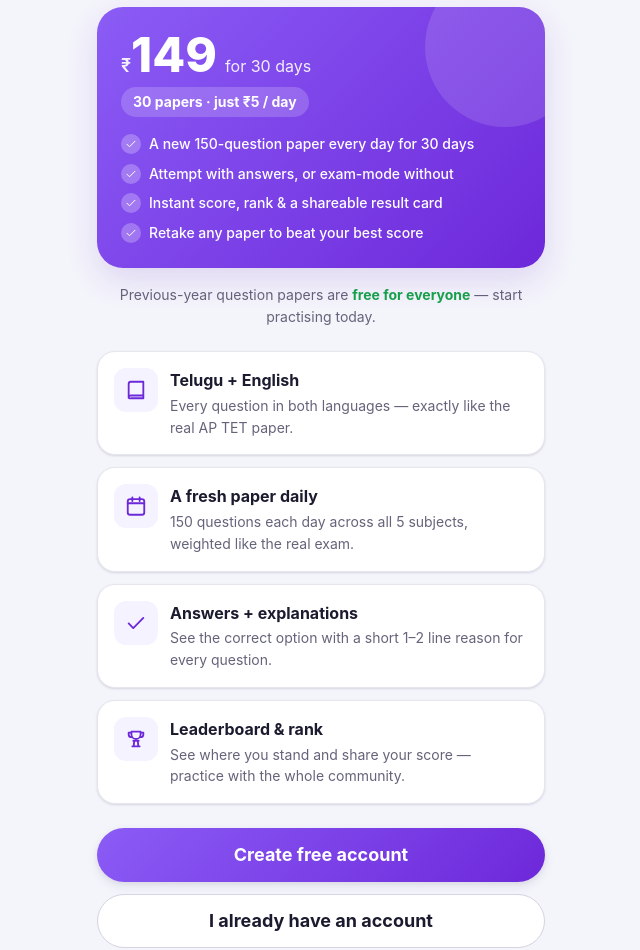
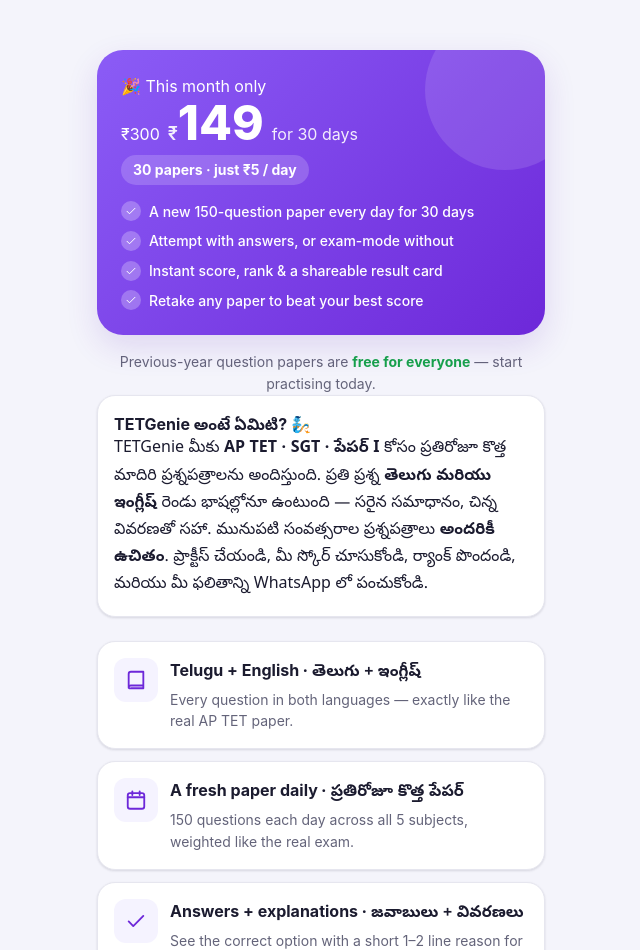
Before and after one commit to puneethx/TETGenie, a React (Vite) app in the folder frontend/: page / in a window 1280 px wide. Shown: the part 382-1332 px from the top of the page, without its empty margins (319-959 px from the left). Built offline with nearby package versions, Linux system fonts and the light colour scheme; no server answers.

Commit message:
Enhance Home page with Telugu translations
Added multilingual support for feature titles and descriptions in Telugu.

```diff
--- a/frontend/src/pages/Home.jsx
+++ b/frontend/src/pages/Home.jsx
@@ -1,18 +1,28 @@
-import { Link } from 'react-router-dom'
+import { Link, Navigate } from 'react-router-dom'
 import { useTheme } from '../context/ThemeContext'
+import { useAuth } from '../context/AuthContext'
+import { Splash } from '../components/guards'
 import Logo from '../components/Logo'
 import Icon from '../components/Icon'
 import './home.css'
 
 const FEATURES = [
-  { icon: 'book', title: 'Telugu + English', desc: 'Every question in both languages — exactly like the real AP TET paper.' },
-  { icon: 'calendar', title: 'A fresh paper daily', desc: '150 questions each day across all 5 subjects, weighted like the real exam.' },
-  { icon: 'check', title: 'Answers + explanations', desc: 'See the correct option with a short 1–2 line reason for every question.' },
-  { icon: 'trophy', title: 'Leaderboard & rank', desc: 'See where you stand and share your score — practice with the whole community.' },
+  { icon: 'book', title: 'Telugu + English', te: 'తెలుగు + ఇంగ్లీష్', desc: 'Every question in both languages — exactly like the real AP TET paper.' },
+  { icon: 'calendar', title: 'A fresh paper daily', te: 'ప్రతిరోజూ కొత్త పేపర్', desc: '150 questions each day across all 5 subjects, weighted like the real exam.' },
+  { icon: 'check', title: 'Answers + explanations', te: 'జవాబులు + వివరణలు', desc: 'See the correct option with a short 1–2 line reason for every question.' },
+  { icon: 'trophy', title: 'Leaderboard & rank', te: 'ర్యాంక్ & లీడర్‌బోర్డ్', desc: 'See where you stand and share your score — practice with the whole community.' },
 ]
 
 export default function Home() {
   const { theme, toggleTheme } = useTheme()
+  const { isAuthenticated, isAdmin, loading } = useAuth()
+
+  // If a signed-in user opens the public landing (e.g. from a home-screen
+  // shortcut / saved PWA), take them straight into the app instead of showing
+  // the login/signup marketing page.
+  if (loading) return <Splash />
+  if (isAuthenticated) return <Navigate to={isAdmin ? '/admin' : '/app'} replace />
+
   return (
     <div className="landing">
       <div className="landing-top">
@@ -29,6 +39,7 @@ export default function Home() {
         <h1>
           Become <span className="accent">exam-ready</span>,<br /> one paper a day.
         </h1>
+        <p className="hero-te telugu">ప్రతిరోజూ ఒక పరీక్షతో TET కు సిద్ధమవండి.</p>
         <p>
           Daily mock exams for TET SGT Paper I in Telugu &amp; English — built from real
           previous-year papers, with answers and explanations.
@@ -36,10 +47,10 @@ export default function Home() {
       </section>
 
       <section className="offer" aria-label="Subscription offer">
+        <span className="offer-ribbon">🎉 This month only</span>
         <div className="price-row">
-          <span className="price">
-            <small>₹</small>149
-          </span>
+          <span className="price-old">₹300</span>
+          <span className="price"><small>₹</small>149</span>
           <span style={{ opacity: 0.9 }}>for 30 days</span>
         </div>
         <span className="per-day">30 papers · just ₹5 / day</span>
@@ -55,12 +66,23 @@ export default function Home() {
         Previous-year question papers are <strong style={{ color: 'var(--green-500)' }}>free for everyone</strong> — start practising today.
       </p>
 
+      {/* Telugu introduction — most of our users are Telugu speakers */}
+      <section className="intro-te card">
+        <h4>TETGenie అంటే ఏమిటి? 🧞</h4>
+        <p className="telugu">
+          TETGenie మీకు <strong>AP TET · SGT · పేపర్ I</strong> కోసం ప్రతిరోజూ కొత్త మాదిరి ప్రశ్నపత్రాలను
+          అందిస్తుంది. ప్రతి ప్రశ్న <strong>తెలుగు మరియు ఇంగ్లీష్</strong> రెండు భాషల్లోనూ ఉంటుంది — సరైన సమాధానం,
+          చిన్న వివరణతో సహా. మునుపటి సంవత్సరాల ప్రశ్నపత్రాలు <strong>అందరికీ ఉచితం</strong>.
+          ప్రాక్టీస్ చేయండి, మీ స్కోర్ చూసుకోండి, ర్యాంక్ పొందండి, మరియు మీ ఫలితాన్ని WhatsApp లో పంచుకోండి.
+        </p>
+      </section>
+
       <section className="features">
         {FEATURES.map((f) => (
           <div key={f.title} className="feature card">
             <span className="f-icon"><Icon name={f.icon} size={22} /></span>
             <div>
-              <h4>{f.title}</h4>
+              <h4>{f.title} <span className="telugu f-te">· {f.te}</span></h4>
               <p>{f.desc}</p>
             </div>
           </div>
```
